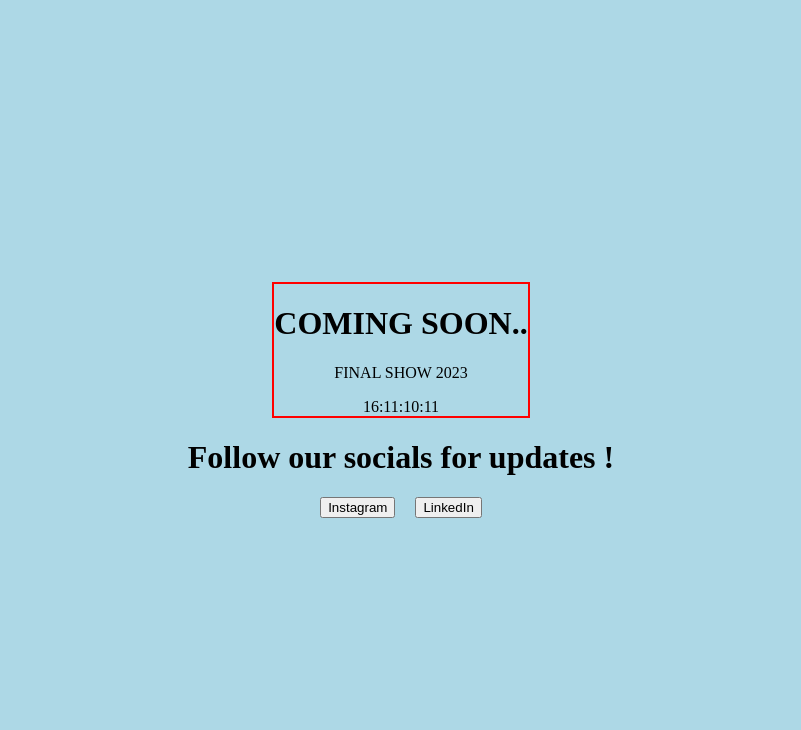
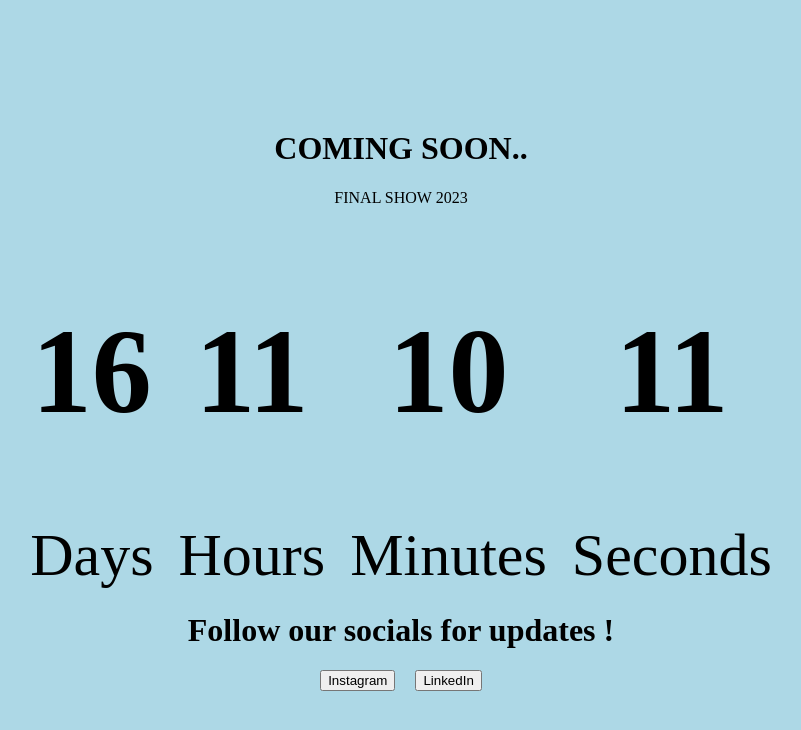
Before and after one commit to MohamedMankouchi/-FullProjectsIV_Platform, a React (Vite) app in the folder Platform/: page / in a window 1280 px wide. Shown: the top 730 px of the page, without its empty margins (239-1040 px from the left). Built offline with nearby package versions, Linux system fonts and the light colour scheme.

Commit message:
Styling countdouwn

```diff
--- a/Platform/src/App.css
+++ b/Platform/src/App.css
@@ -20,9 +20,6 @@ body {
 }
 
 .container {
-  border: 2px solid red;
-}
-.container {
   text-align: center;
 }
 
@@ -31,3 +28,7 @@ body {
   justify-content: center;
   gap: 20px;
 }
+
+.timer {
+  font-size: 60px;
+}
--- a/Platform/src/App.jsx
+++ b/Platform/src/App.jsx
@@ -3,12 +3,41 @@ import "./App.css";
 import Countdown from "react-countdown";
 
 function App() {
+  const renderer = ({ days, hours, minutes, seconds, completed }) => {
+    if (completed) {
+      return <h1>You are good to gooo</h1>;
+    } else {
+      return (
+        <div style={{ display: "flex", gap: "25px" }} className="timer">
+          <div className="day">
+            <h1>{days}</h1>
+            Days
+          </div>
+          <div className="hour">
+            <h1>{hours}</h1>
+            Hours
+          </div>
+          <div className="min">
+            <h1>{minutes}</h1>
+            Minutes
+          </div>
+          <div className="sec">
+            <h1>{seconds}</h1>
+            Seconds
+          </div>
+        </div>
+      );
+    }
+  };
   return (
     <div className="wrapper">
       <div className="container">
         <h1>COMING SOON..</h1>
         <p>FINAL SHOW 2023</p>
-        <Countdown date={new Date("2023-06-23T19:00:00").getTime()} />
+        <Countdown
+          renderer={renderer}
+          date={new Date("2023-06-23T19:00:00").getTime()}
+        />
       </div>
       <div className="media">
         <h1>Follow our socials for updates !</h1>
```
